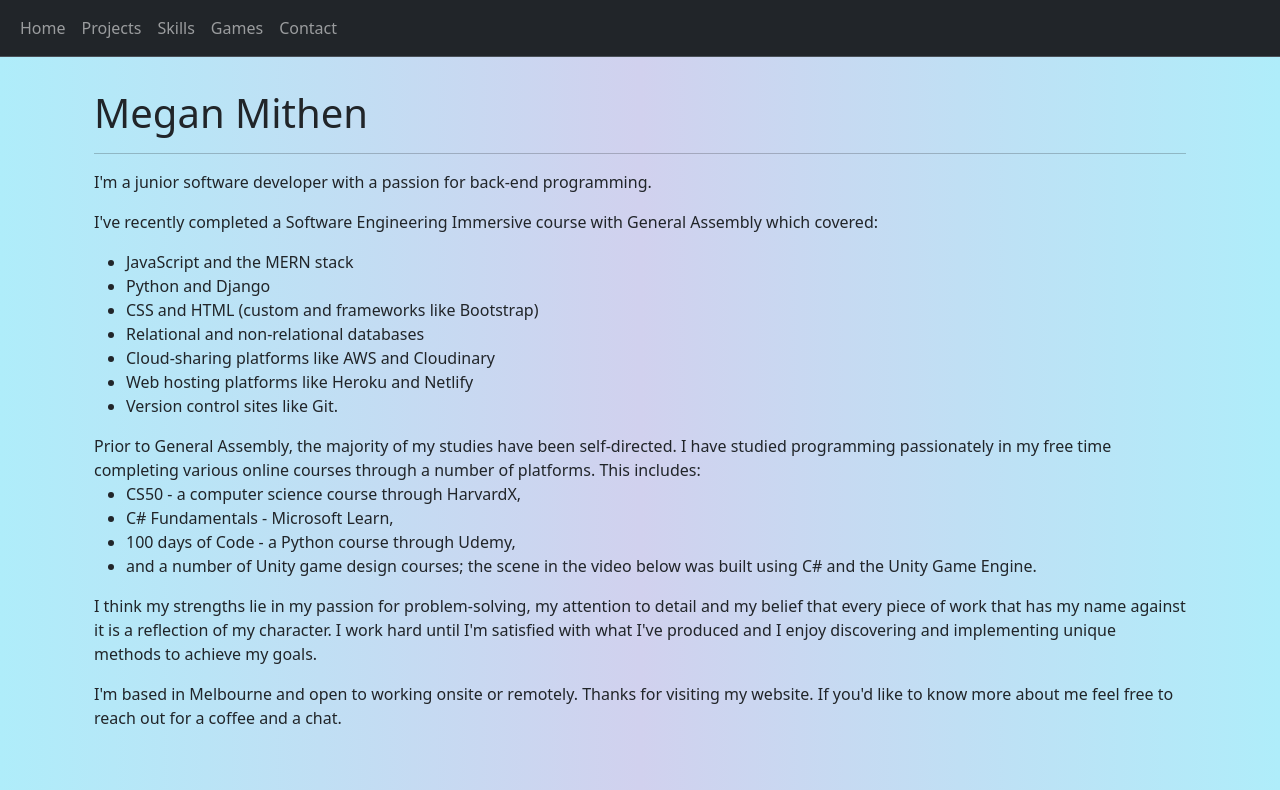
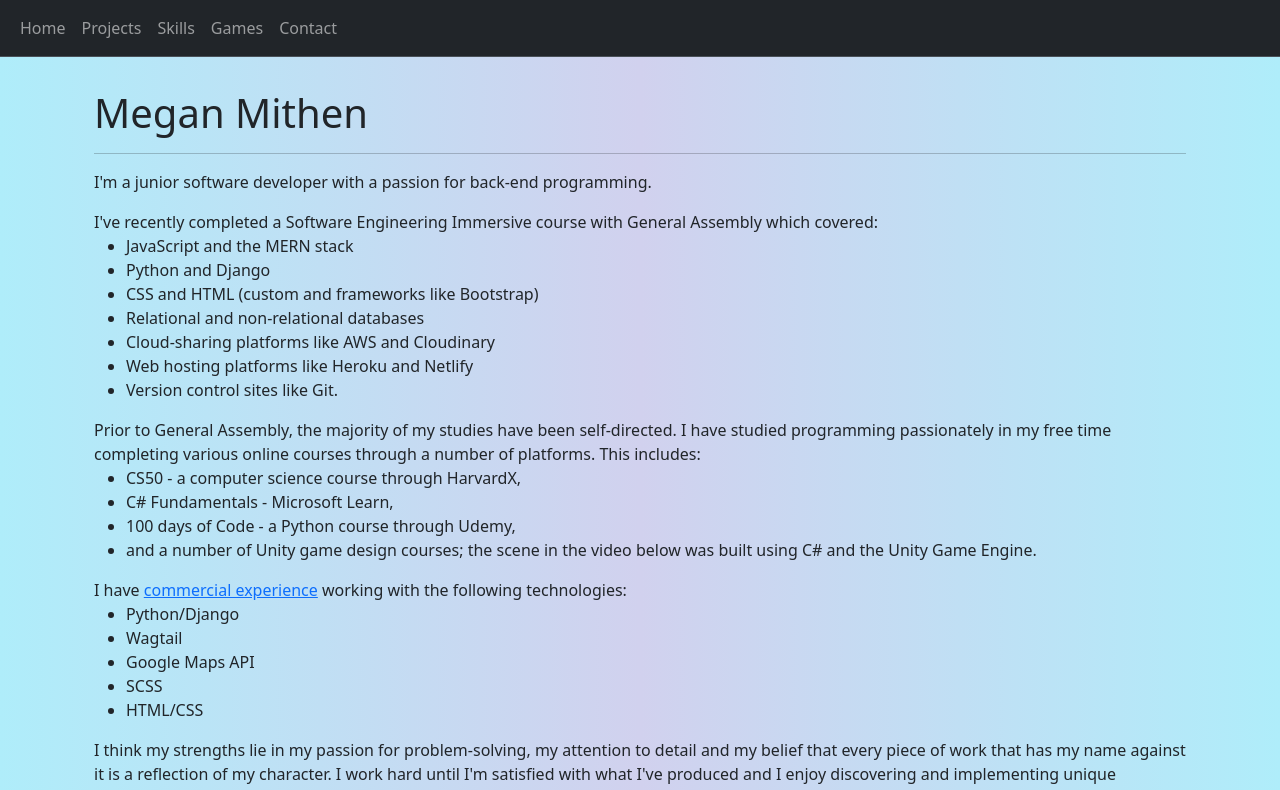
Before and after one commit to MegKM/Portfolio, a React (Vite) app: page / in a window 1280 px wide. Shown: the top 790 px of the page. Built offline with nearby package versions, Linux system fonts and the light colour scheme.

Commit message:
updated home page and removed quotes

```diff
--- a/src/components/games/Games.jsx
+++ b/src/components/games/Games.jsx
@@ -10,7 +10,7 @@ function GamesPage(){
 
     useEffect(() => {
         getJoke();
-        getQuote();
+        // getQuote();
     }, []);
 
     async function getJoke(){
@@ -22,14 +22,14 @@ function GamesPage(){
         setShowPunchline(false);
     }
 
-    async function getQuote(){
-        let request = await fetch('https://api.quotable.io/quotes/random');
-        let data = await request.json();
+    // async function getQuote(){
+    //     let request = await fetch('https://zenquotes.io/api/quotes');
+    //     let data = await request.json();
 
-        setQuote(data[0].content)
-        setQuoteSayer(data[0].author)
-        console.log(data);
-    }
+    //     setQuote(data[0].q)
+    //     setQuoteSayer(data[0].a)
+    //     console.log(data);
+    // }
 
     function revealPunchline(){
         setShowPunchline(true);
@@ -64,11 +64,11 @@ function GamesPage(){
             </div>
             <hr></hr>
             <div className="joke_quote">
-                <div className="quote">
+                {/* <div className="quote">
                     <h5>Quote of the day</h5>
                     <p>{ quote }</p>
                     <p>-{ quoteSayer }</p>
-                </div>
+                </div> */}
                 <div className="joke">
                     <h5>Joke town</h5>
                     <div id="joke">{ joke }</div>
--- a/src/components/home/Home.jsx
+++ b/src/components/home/Home.jsx
@@ -13,7 +13,7 @@ function Home(){
                             <hr></hr>
                             <p> I'm a junior software developer with a passion for back-end programming.  </p>
                             <p>
-                            I've recently completed a Software Engineering Immersive course with General Assembly which covered: </p>
+                            I've recently completed a Software Engineering Immersive course with General Assembly which covered:
                             <ul>
                                 <li> JavaScript and the MERN stack</li>
                                 <li> Python and Django</li>
@@ -23,6 +23,7 @@ function Home(){
                                 <li>Web hosting platforms like Heroku and Netlify</li>
                                 <li>Version control sites like Git.</li>
                             </ul>
+                            </p>
                             <p>
                             Prior to General Assembly, the majority of my studies have been self-directed. I have studied programming passionately in my free time completing various online courses through a number of platforms. This includes:
                             <ul>
@@ -32,6 +33,17 @@ function Home(){
                                 <li>and a number of Unity game design courses; the scene in the video below was built using C# and the Unity Game Engine.</li>
                             </ul>
                             </p>
+
+                            <p>I have <a href="https://www.monashfodmap.com/online-training/fodmap-dietitians-directory/" target="_blank">commercial experience</a> working with the following technologies:
+                            <ul>
+                                <li>Python/Django</li>
+                                <li>Wagtail</li>
+                                <li>Google Maps API</li>
+                                <li>SCSS</li>
+                                <li>HTML/CSS</li>
+                            </ul>
+                            </p>
+
                             <p>
                             I think my strengths lie in my passion for problem-solving, my attention to detail and my belief that every piece of work that has my name against it is a reflection of my character.  I work hard until I'm satisfied with what I've produced and I enjoy discovering and implementing unique methods to achieve my goals.<br />
                             </p>
```
